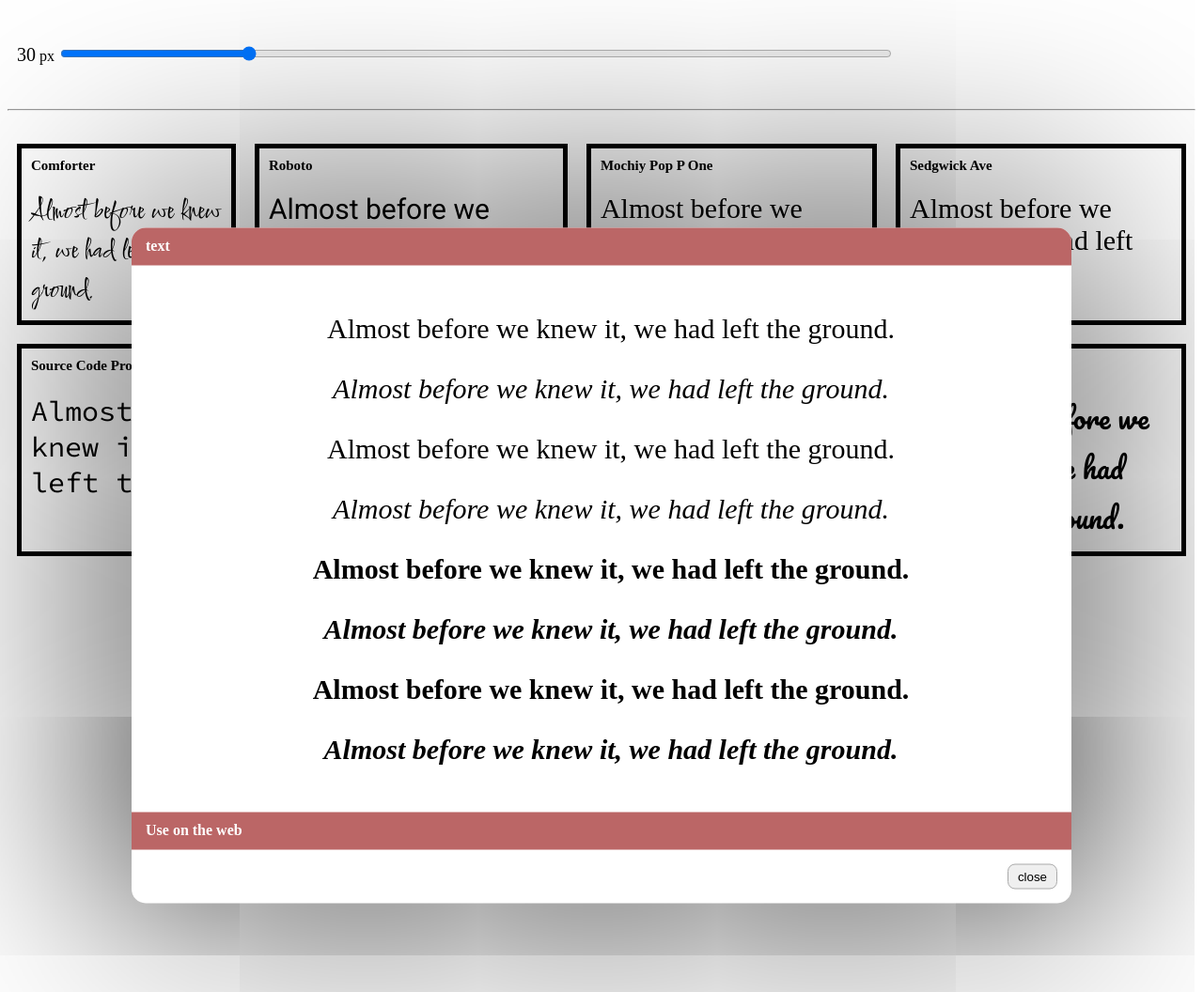
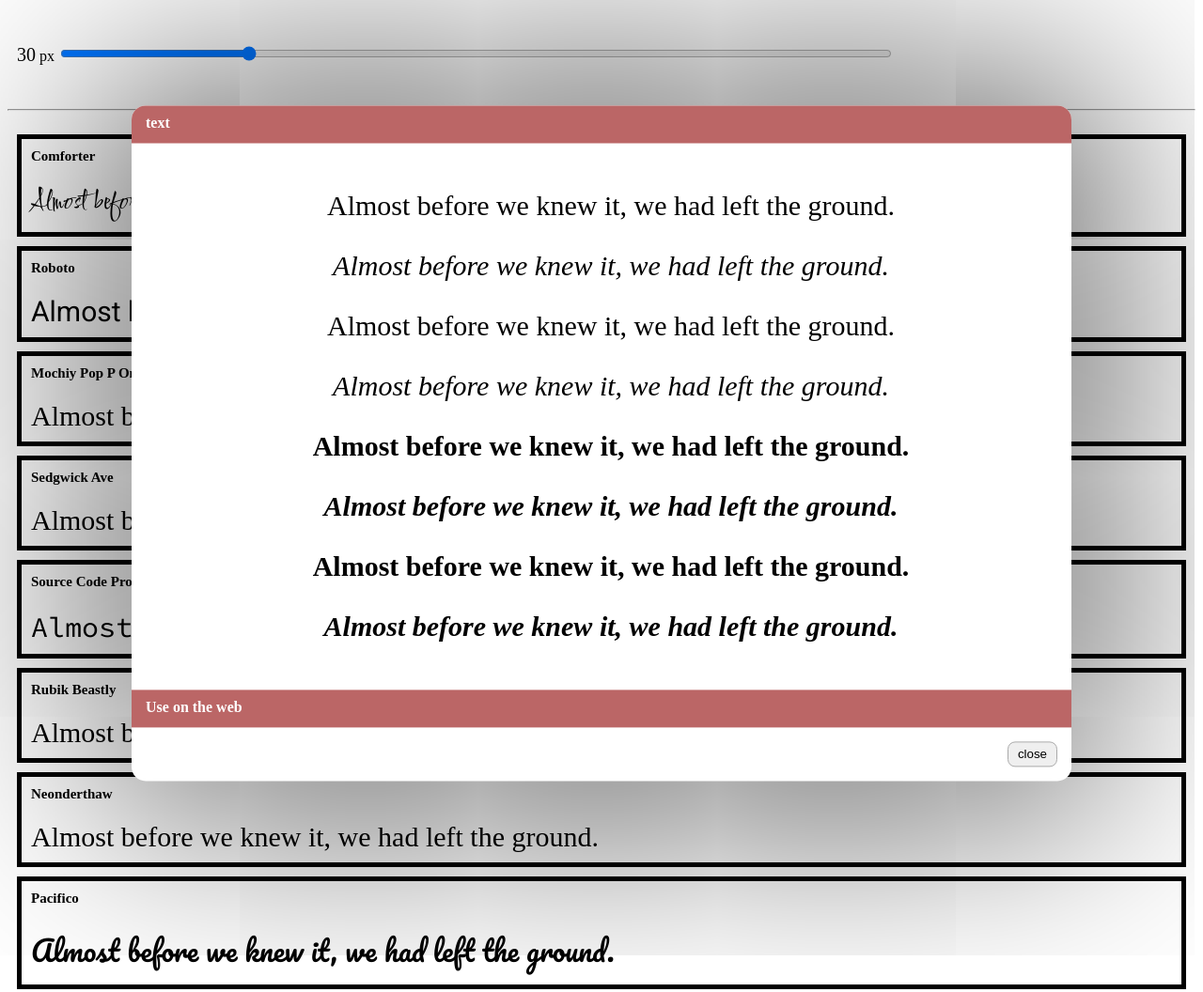
Before and after one commit to gusrns48/webfont_homework, a plain HTML site: page index.html in a window 1280 px wide. Shown: the top 1056 px of the page at 94% size. Drawn offline with nearby package versions, Linux system fonts and the light colour scheme; a web font is replaced by a local one.

Commit message:
not flex

```diff
--- a/index.html
+++ b/index.html
@@ -30,7 +30,7 @@
 
   <section class="popup">
     <div class="title">text</div>
-    <div class="content">
+    <section class="content">
       <ul style="font-weight: 200">Almost before we knew it, we had left the ground.</ul>
       <ul style="font-weight: 200; font-style: italic">Almost before we knew it, we had left the ground.</ul>
       <ul style="font-weight: 400">Almost before we knew it, we had left the ground.</ul>
@@ -39,15 +39,15 @@
       <ul style="font-weight: 600; font-style: italic">Almost before we knew it, we had left the ground.</ul>
       <ul style="font-weight: 900">Almost before we knew it, we had left the ground.</ul>
       <ul style="font-weight: 900; font-style: italic">Almost before we knew it, we had left the ground.</ul>
-    </div>
+    </section>
     <div tabindex="0" class="import_title">Use on the web</div>
-    <div class="import_content">
+    <article class="import_content">
       <div>To embed a font, copy the code into the <head> of your html</div>
       <input type="radio" name= import_type value="import_link">&lt;link&gt;
       <input type="radio" name= import_type value="import_tag">@import&ensp;
       <input type="submit" id=radio_btn value="확인">
       <div name="import_code" class="import_code"></div>
-    </div>
+    </article>
     <div class="cmd">
       <input type="button" class="button" value="close">
     </div>
--- a/style/sass/index.sass
+++ b/style/sass/index.sass
@@ -25,7 +25,7 @@
     line-height: 100px
 
 .fontbox
-  display: flex
+  //display: flex
   .Comforter
     border: 5px solid #000000
     font-family: Comforter
@@ -152,12 +152,13 @@
 .popup
   display: blcok
   //z-index: 10
-  position: relative //popup not broken
+  position: absolute  //popup not broken
   top: 50%
   left: 50%
-  transform: translate(-50%,-50%)
-  min-width: 30px
-  max-width: 1000px
+  transform: translate(-50%,-40%)
+  min-width: 1000px
+  max-width: 100px
+  max-height: 10000px
   background-color: #fff
   border-radius: 15px
   box-shadow: 0 2px 1000px 0px
```
Also changed, not shown: style/css/index.css, 1 other file.
